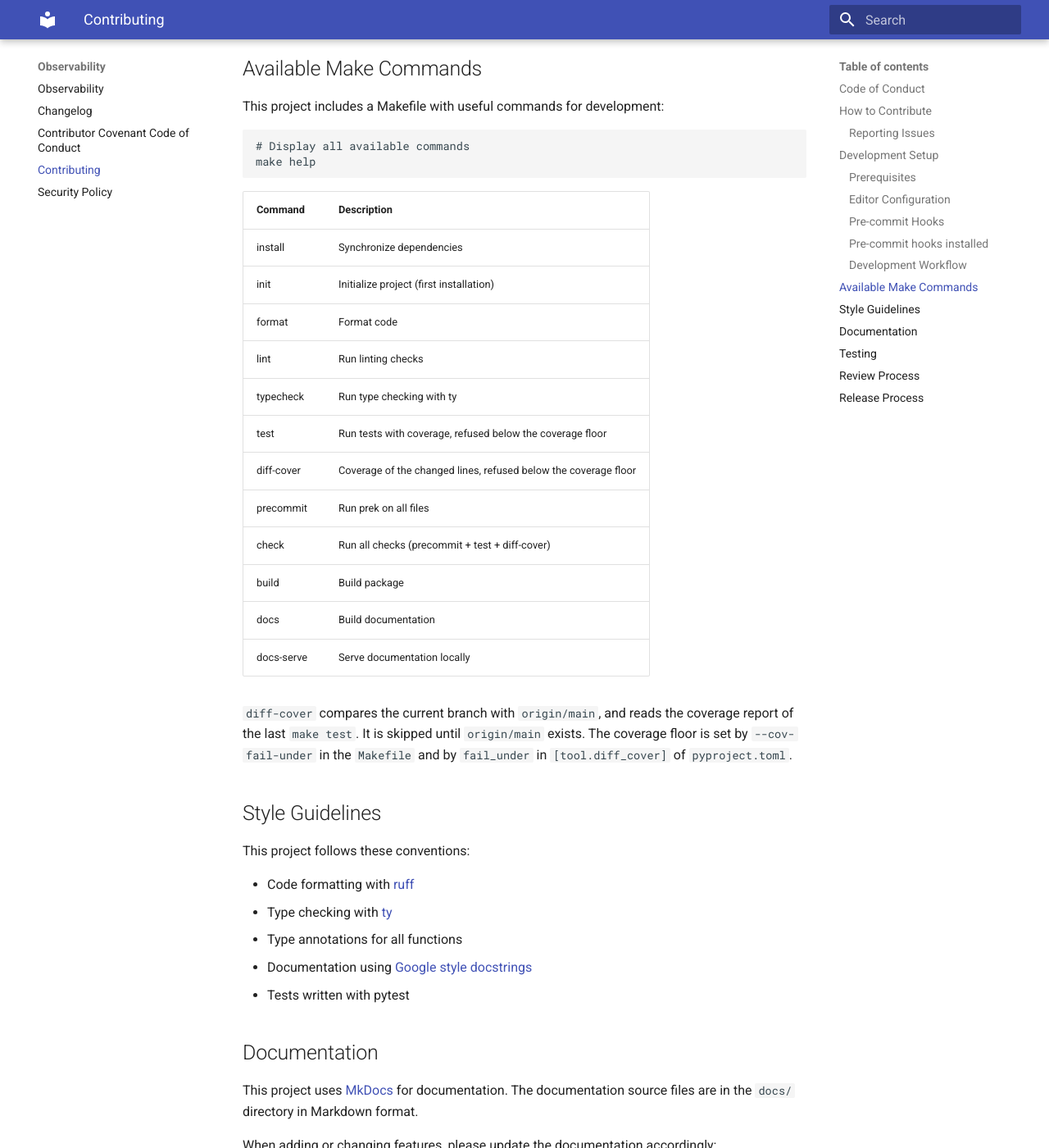
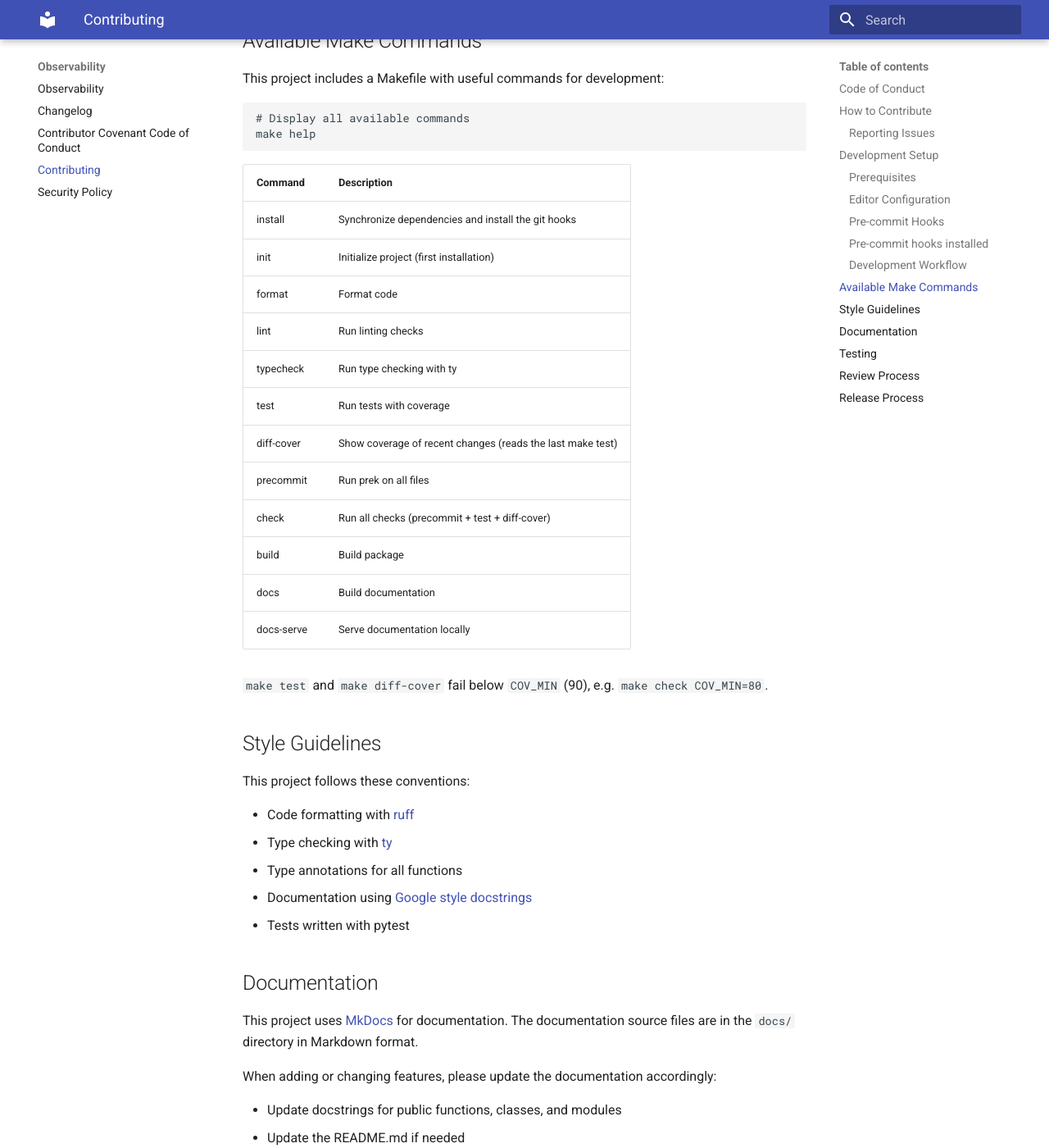
Before and after one commit to inokufu/python-observability, an MkDocs documentation site: the page built from docs/CONTRIBUTING.md, in a window 1280 px wide and 1400 px high, scrolled down 2234 px. Shown: the whole window at 82% size. Built offline with MkDocs 1.6.1 and Material for MkDocs 9.7.7, drawn with Linux system fonts in a browser that asks for light colours; some of the changed text lies outside the part shown.

````diff
--- a/.copier-answers.yml
+++ b/.copier-answers.yml
@@ -1,8 +1,9 @@
 # Changes here will be overwritten by Copier
-_commit: 22e21d5
+_commit: c2042bb
 _src_path: git@github.com:inokufu/python-project-template.git
 author_email: contact@inokufu.com
 author_name: Inokufu
+default_branch: main
 min_python_version: '3.14'
 package_name: observability
 project_description: Error and performance monitoring, over the Sentry protocol or
--- a/docs/CONTRIBUTING.md
+++ b/docs/CONTRIBUTING.md
@@ -114,25 +113,22 @@ This project includes a Makefile with useful commands for development:
 make help
 ```
 
-| Command    | Description                                                     |
-|------------|-----------------------------------------------------------------|
-| install    | Synchronize dependencies                                        |
-| init       | Initialize project (first installation)                         |
-| format     | Format code                                                     |
-| lint       | Run linting checks                                              |
-| typecheck  | Run type checking with ty                                       |
-| test       | Run tests with coverage, refused below the coverage floor       |
-| diff-cover | Coverage of the changed lines, refused below the coverage floor |
-| precommit  | Run prek on all files                                           |
-| check      | Run all checks (precommit + test + diff-cover)                  |
-| build      | Build package                                                   |
-| docs       | Build documentation                                             |
-| docs-serve | Serve documentation locally                                     |
+| Command    | Description                                                |
+|------------|------------------------------------------------------------|
+| install    | Synchronize dependencies and install the git hooks         |
+| init       | Initialize project (first installation)                    |
+| format     | Format code                                                |
+| lint       | Run linting checks                                         |
+| typecheck  | Run type checking with ty                                  |
+| test       | Run tests with coverage                                    |
+| diff-cover | Show coverage of recent changes (reads the last make test) |
+| precommit  | Run prek on all files                                      |
+| check      | Run all checks (precommit + test + diff-cover)             |
+| build      | Build package                                              |
+| docs       | Build documentation                                        |
+| docs-serve | Serve documentation locally                                |
 
-`diff-cover` compares the current branch with `origin/main`, and reads the coverage
-report of the last `make test`. It is skipped until `origin/main` exists.
-The coverage floor is set by `--cov-fail-under` in the `Makefile` and by `fail_under` in
-`[tool.diff_cover]` of `pyproject.toml`.
+`make test` and `make diff-cover` fail below `COV_MIN` (90), e.g. `make check COV_MIN=80`.
 
 ## Style Guidelines
 
--- a/pyproject.toml
+++ b/pyproject.toml
@@ -75,6 +75,3 @@ addopts = ["--cov=src", "--cov-report=term-missing", "--cov-report=xml"]
 exclude_also = [
   "@(abc\\.)?abstractmethod",
 ]
-
-[tool.diff_cover]
-fail_under = 90
````
Also changed, not shown: other parts of docs/CONTRIBUTING.md (+1 -4 lines), docs/README.md (+6 -0 lines), 1 other file.
